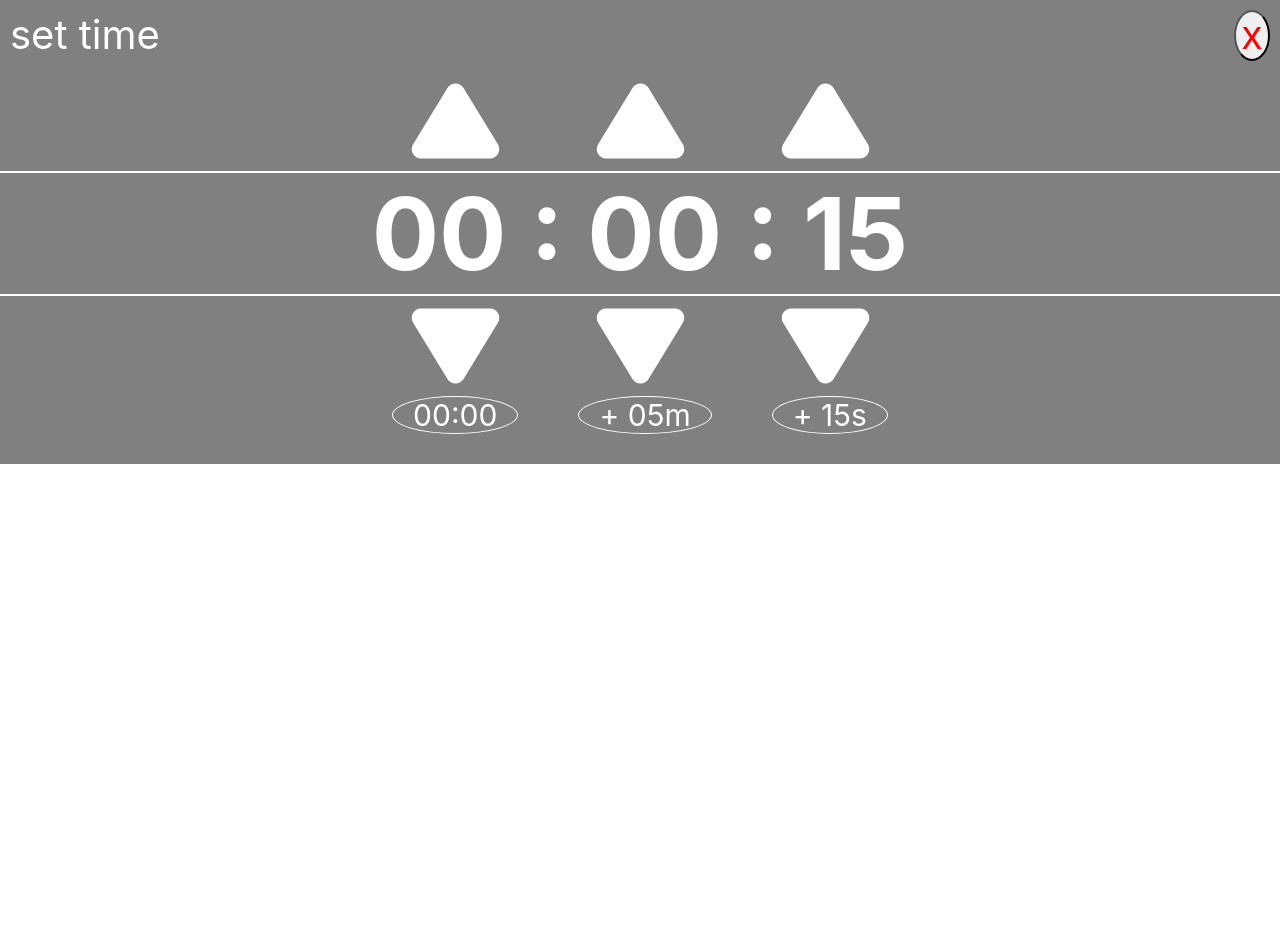
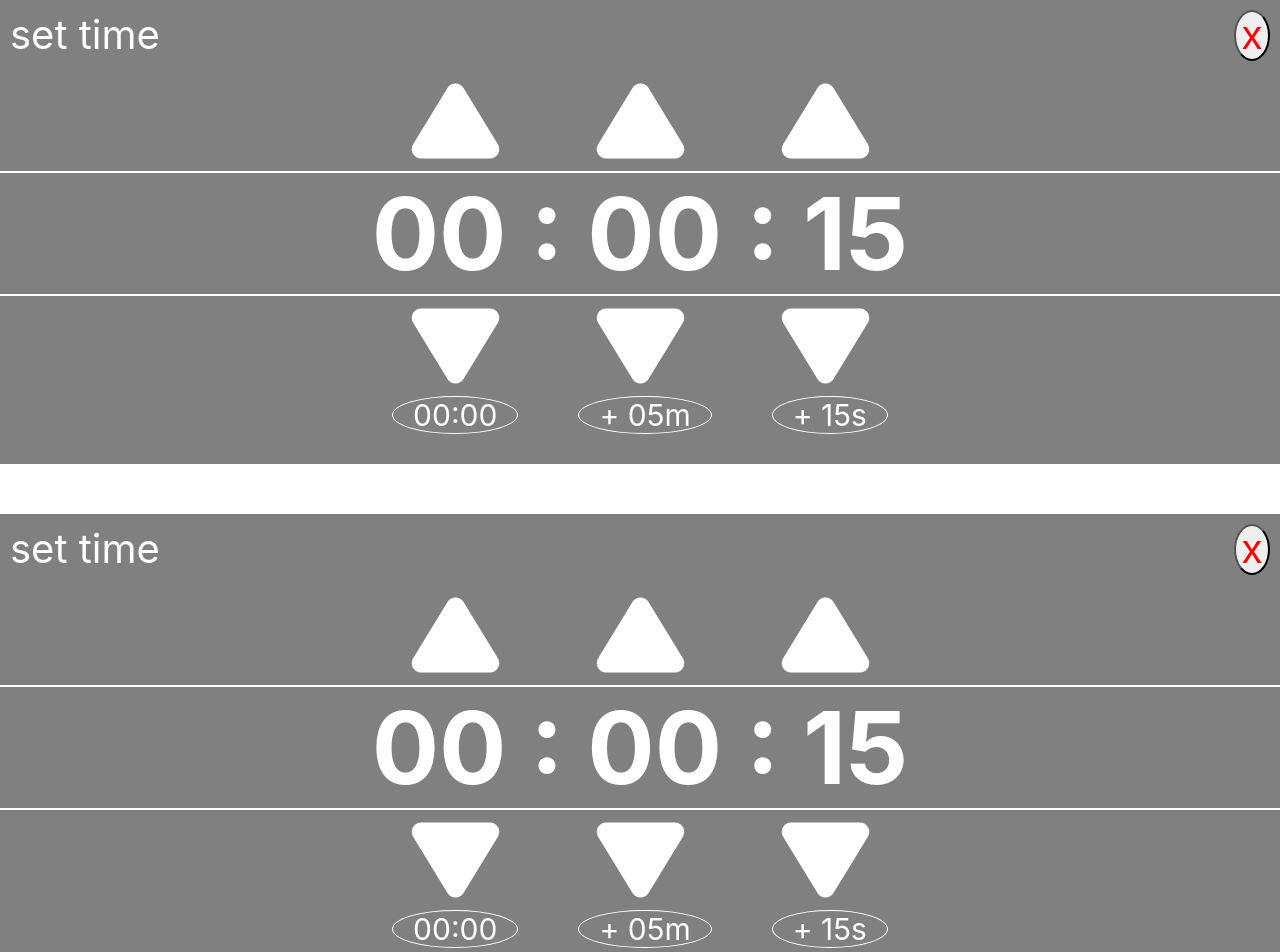
Before and after one commit to thangoke/timer, a React (Create React App) app: page / in a window 1280 px wide. Shown: the top 952 px of the page. Before the commit the page ends 800 px from the top, so only its background shows below. Built offline with nearby package versions, Linux system fonts and the light colour scheme.

Commit message:
reuse setup component

```diff
--- a/src/App.tsx
+++ b/src/App.tsx
@@ -24,7 +24,9 @@ function App() {
 
   return (
     <div className="App">
-      {currentScreen === "setup" && <TimerSetup onClose={() => handleSetupClose()} />}
+      {currentScreen === "setup" && <TimerSetup setupFor="" onClose={() => handleSetupClose()} />}
+      <div style={{ marginTop: "50px", marginBottom: "50px" }}></div>
+      {currentScreen === "setup" && <TimerSetup setupFor="alarm" onClose={() => handleSetupClose()} />}
       <div style={{ marginTop: "50px", marginBottom: "50px" }}></div>
       {currentScreen === "timer" && <Timer hour={hour} minute={minute} second={second} />}
     </div>
--- a/src/component/TimerSetup.tsx
+++ b/src/component/TimerSetup.tsx
@@ -3,10 +3,10 @@ import AdjustUp from "./AdjustUp"
 import AdjustDown from "./AdjustDown"
 import { useState } from "react"
 
-export default function TimerSetup({ onClose }: any) {
-    let [hour, setHour] = useState(localStorage.getItem("thangoke.timer/hour") || "00");
-    let [minute, setMinute] = useState(localStorage.getItem("thangoke.timer/minute") || "00");
-    let [second, setSecond] = useState(localStorage.getItem("thangoke.timer/second") || "15");
+export default function TimerSetup({ onClose, setupFor, timeColor }: any) {
+    let [hour, setHour] = useState(localStorage.getItem(`thangoke.timer/${setupFor}hour`) || "00");
+    let [minute, setMinute] = useState(localStorage.getItem(`thangoke.timer/${setupFor}minute`) || "00");
+    let [second, setSecond] = useState(localStorage.getItem(`thangoke.timer/${setupFor}second`) || "15");
 
     const getFormatted = (num: number) => {
         if (num < 10) {
@@ -31,7 +31,7 @@ export default function TimerSetup({ onClose }: any) {
                     hourPresen = ('' + currentHour);
                 }
                 setHour(hourPresen);
-                localStorage.setItem("thangoke.timer/hour", hourPresen);
+                localStorage.setItem(`thangoke.timer/${setupFor}hour`, hourPresen);
                 break;
             }
             case "minute": {
@@ -47,7 +47,7 @@ export default function TimerSetup({ onClose }: any) {
                     minutePresen = ('' + currenMinute);
                 }
                 setMinute(minutePresen);
-                localStorage.setItem("thangoke.timer/minute", minutePresen);
+                localStorage.setItem(`thangoke.timer/${setupFor}minute`, minutePresen);
                 break;
             }
             case "second": {
@@ -63,7 +63,7 @@ export default function TimerSetup({ onClose }: any) {
                     secondPresen = ('' + currenSecond);
                 }
                 setSecond(secondPresen);
-                localStorage.setItem("thangoke.timer/second", secondPresen);
+                localStorage.setItem(`thangoke.timer/${setupFor}second`, secondPresen);
                 break;
             }
         }
@@ -71,32 +71,32 @@ export default function TimerSetup({ onClose }: any) {
 
     const reset = () => {
         setHour("00");
-        localStorage.setItem("thangoke.timer/hour", "00");
+        localStorage.setItem(`thangoke.timer/${setupFor}hour`, "00");
         setMinute("00");
-        localStorage.setItem("thangoke.timer/minute", "00");
+        localStorage.setItem(`thangoke.timer/${setupFor}minute`, "00");
         setSecond("00");
-        localStorage.setItem("thangoke.timer/second", "00");
+        localStorage.setItem(`thangoke.timer/${setupFor}second`, "00");
     }
 
     const plusMinute = (num: number) => {
         if (Number(minute) + num > 59) {
             setMinute("59");
-            localStorage.setItem("thangoke.timer/minute", "59");
+            localStorage.setItem(`thangoke.timer/${setupFor}minute`, "59");
         } else {
             const newMinute = getFormatted(Number(minute) + num);
             setMinute(newMinute);
-            localStorage.setItem("thangoke.timer/minute", newMinute);
+            localStorage.setItem(`thangoke.timer/${setupFor}minute`, newMinute);
         }
     }
 
     const plusSecond = (num: number) => {
         if (Number(second) + num > 59) {
             setSecond("59");
-            localStorage.setItem("thangoke.timer/second", "59");
+            localStorage.setItem(`thangoke.timer/${setupFor}second`, "59");
         } else {
             const newSecond = getFormatted(Number(second) + num);
             setSecond(newSecond);
-            localStorage.setItem("thangoke.timer/second", newSecond);
+            localStorage.setItem(`thangoke.timer/${setupFor}second`, newSecond);
         }
     }
 
```
